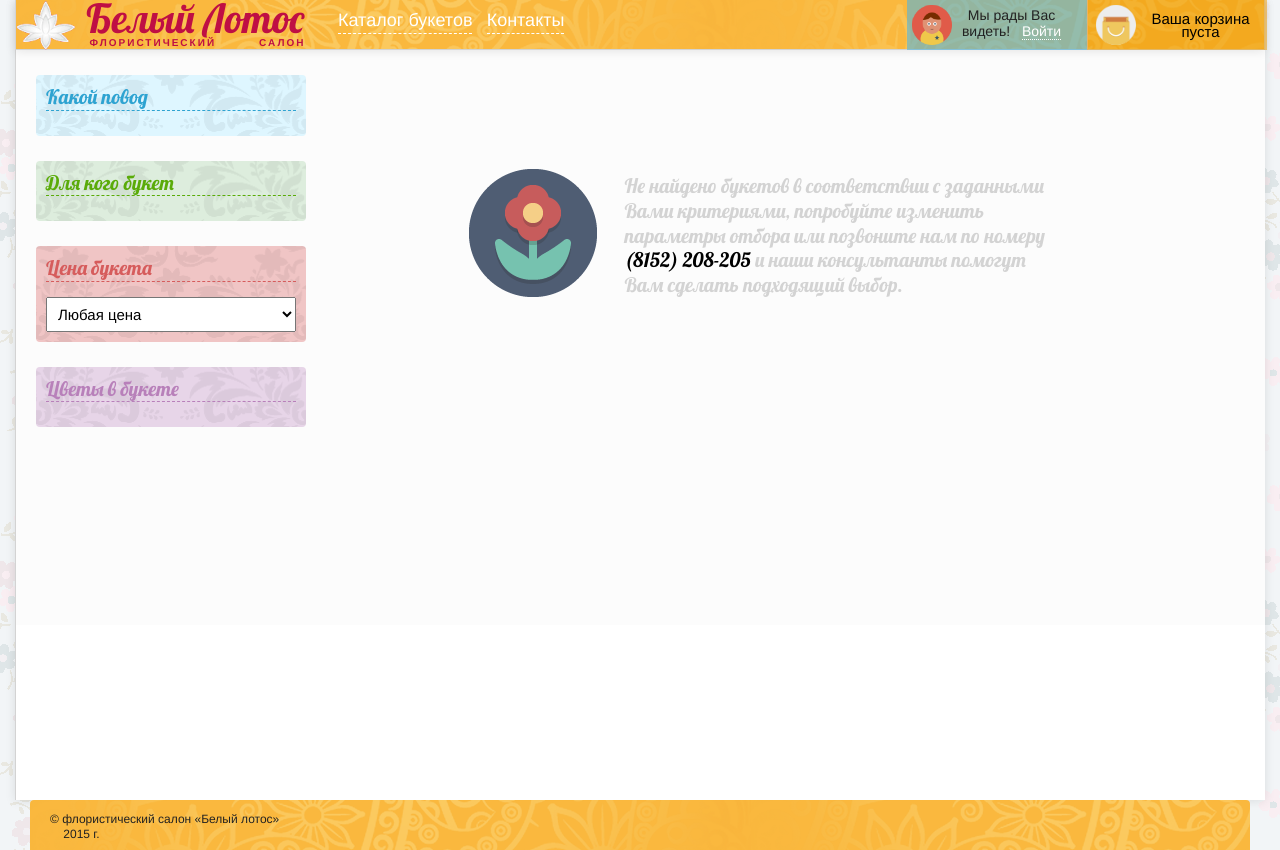
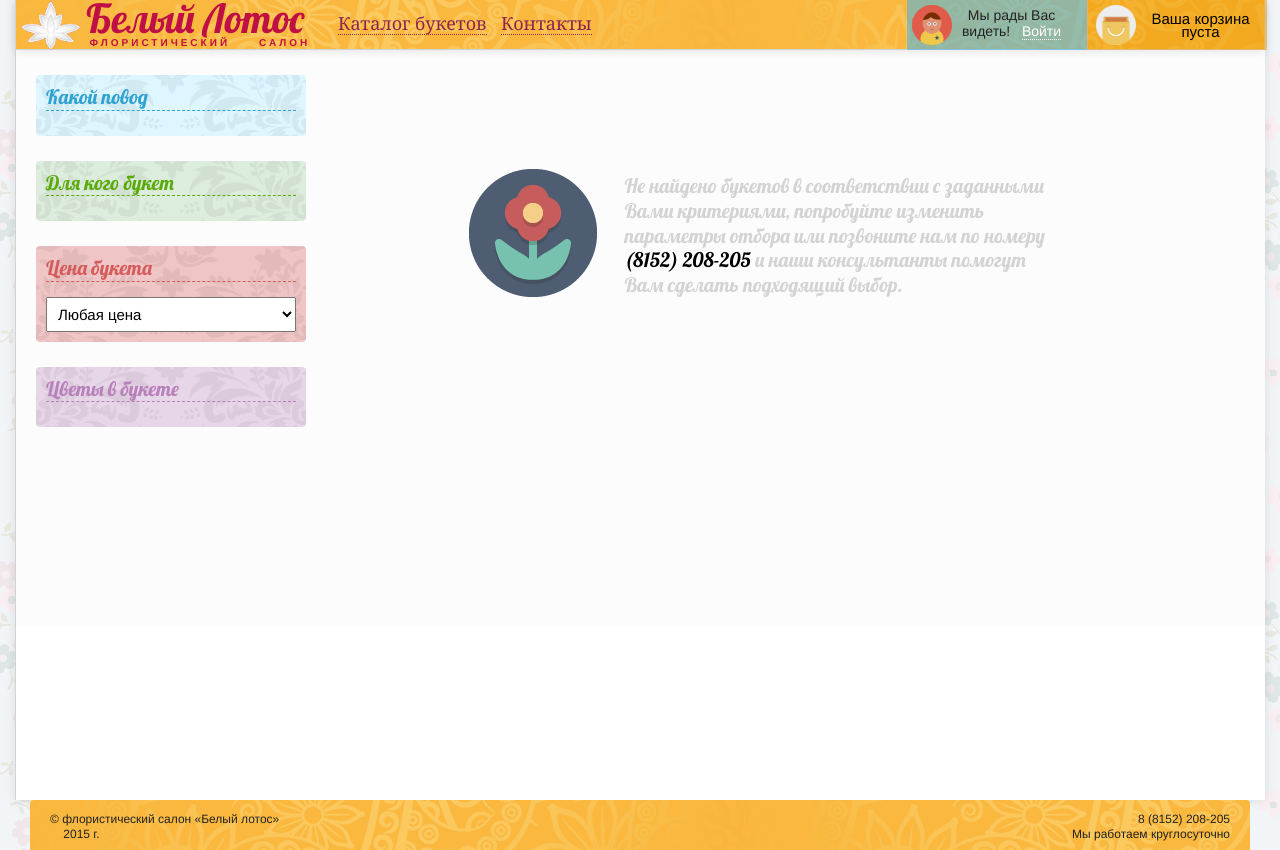
Before and after one commit to bdf2ch/modules, a PHP site: page / in a window 1280 px wide. Run offline with PHP 8.4, Linux system fonts and the light colour scheme; data that the repository does not hold is empty.

Commit message:
somechanges

```diff
--- a/index.html
+++ b/index.html
@@ -17,7 +17,7 @@
             <img src="resources/img/lotos.png" alt="Флористический салон Белый Лотос"/>
             <div class="logo-wrapper">
                 <span class="big-caption">Белый Лотос</span>
-                <span class="small-caption">Флористический &nbsp; &nbsp; &nbsp; &nbsp; салон</span>
+                <span class="small-caption">Флористический &nbsp; &nbsp; салон</span>
             </div>
         </div>
 
@@ -104,12 +104,7 @@
 </div>
 
 <div id="wrapper">
-    <!--
-    <div id="sidebar" ng-include="sidebar.template" ng-controller="SidebarController"></div>
-    -->
     <div id="content" ng-view></div>
-
-
 </div>
 
 <div id="footer">
@@ -117,6 +112,10 @@
         <div class="unit-25 text-left copyrights">&copy; флористический салон «Белый лотос»<br>
             &nbsp; &nbsp; 2015 г.
         </div>
+        <dib class="unit-75 text-right contacts">
+            8 (8152) 208-205<br>
+            Мы работаем круглосуточно
+        </dib>
         <!--
         <div class="unit-40">
             <div class="units-row end units-split">
--- a/modules/gears.app.js
+++ b/modules/gears.app.js
@@ -90,7 +90,7 @@ var application = angular.module("gears.app", [
         //$application.currentOrder.customerSurname.value = "Косоглазовский";
         //$application.currentOrder.customerPhone.value = "+7 (921) 555-66-789";
         //$application.currentOrder.customerEmail.value = "fuckingemail@email.com";
-        $application.currentOrder.comment.value = "Комментарий к заказу комментарий к заказу комментарий к заказу комментарий к заказу комментарий к заказу";
+        //$application.currentOrder.comment.value = "Комментарий к заказу комментарий к заказу комментарий к заказу комментарий к заказу комментарий к заказу";
         //$application.currentOrder.recieverSurname.value = "Константинопольский";
         //$application.currentOrder.recieverName.value = "Константин";
         //$application.currentOrder.recieverFname.value = "Константинович";
--- a/modules/gears.app.orders.js
+++ b/modules/gears.app.orders.js
@@ -38,10 +38,6 @@ var appOrders = angular.module("gears.app.orders", [])
                     comment: new Field({ source: "comment", value: "", default_value: "" }),
                     created: new Field({ source: "created", value: 0, default_value: 0 }),
                     totalPrice: new Field({ source: "total_price", value: 0, default_value: 0 })
-                },
-
-                _onInit_: function () {
-
                 }
             };
 
@@ -111,6 +107,7 @@ var appOrders = angular.module("gears.app.orders", [])
                             bouquets: products
                         }
                     };
+                    $log.log("order = ", order);
                     //$application.currentOrder._states_.loaded(false);
                     $http.post("serverside/controllers/orders.php", params)
                         .success(function (data) {
--- a/resources/styles/lotos.css
+++ b/resources/styles/lotos.css
@@ -41,18 +41,19 @@ body {
   float: left;
   height: 50px;
   margin-top: 1px;
+  margin-left: 5px !important;
 }
 #top-header #logo .logo-wrapper {
   float: left;
   height: 50px;
-  margin-left: 10px;
+  margin-left: 5px;
 }
 #top-header #logo .small-caption {
   display: block;
   margin-left: 3px;
   font-family: "Helvetica";
   text-transform: uppercase;
-  letter-spacing: 2px;
+  letter-spacing: 3px;
   font-weight: bold;
   font-size: 10px;
   color: #BF0F44 !important;
@@ -74,14 +75,18 @@ body {
   margin-left: 10px;
   padding-left: 0px;
   padding-right: 0px;
-  padding-top: 8px;
+  padding-top: 15px;
+  padding-bottom: 2px;
+  font-family: "Georgia";
   font-size: 18px;
   text-decoration: none;
-  color: white;
-  border-bottom: 1px dashed white;
+  line-height: 17px;
+  color: #8C2352;
+  border-bottom: 1px dotted #8C2352;
 }
 #top-header #header-menu a:hover {
-  color: #2C3D6B;
+  color: white;
+  border-bottom-color: white;
 }
 #top-header #header-menu li {
   margin-right: 20px;
@@ -385,6 +390,12 @@ body {
 #footer .copyrights {
   padding-top: 12px;
   padding-left: 20px;
+  font-size: 12px;
+  line-height: 15px;
+}
+#footer .contacts {
+  padding-top: 12px;
+  padding-right: 20px;
   font-size: 12px;
   line-height: 15px;
 }
--- a/resources/styles/lotos.less
+++ b/resources/styles/lotos.less
@@ -52,13 +52,13 @@ html, body {
       float: left;
       height: 50px;
       margin-top: 1px;
-      //margin-left: 5px !important;
+      margin-left: 5px !important;
     }
 
     .logo-wrapper {
       float: left;
       height: 50px;
-      margin-left: 10px;
+      margin-left: 5px;
       //background: #BF0F44;
       //border-top-right-radius: 45px;
     }
@@ -70,7 +70,7 @@ html, body {
       margin-left: 3px;
       font-family: "Helvetica";
       text-transform: uppercase;
-      letter-spacing: 2px;
+      letter-spacing: 3px;
       font-weight: bold;
       font-size: 10px;
       color: #BF0F44 !important;
@@ -110,21 +110,23 @@ html, body {
       //padding: 5px !important;
       padding-left: 0px;
       padding-right: 0px;
-      padding-top: 8px;
+      padding-top: 15px;
+      padding-bottom: 2px;
       //padding-left: 8px !important;
       //font-family: 'Lobster', cursive;
-      //font-family: "Verdana";
+      font-family: "Georgia";
       font-size: 18px;
       text-decoration: none;
-      //line-height: 17px;
+      line-height: 17px;
       //color: #BF0F44 !important;
-      color: white;
+      color: #8C2352;
       //text-shadow: rgb(255, 255, 255) 0px 1px 0px;
       //border-radius: 5px;
-      border-bottom: 1px dashed white;
+      border-bottom: 1px dotted #8C2352;
 
       &:hover {
-        color: #2C3D6B;
+        color: white;
+        border-bottom-color: white;
       }
     }
 
@@ -627,6 +629,13 @@ html, body {
   .copyrights {
     padding-top: 12px;
     padding-left: 20px;
+    font-size: 12px;
+    line-height: 15px;
+  }
+
+  .contacts {
+    padding-top: 12px;
+    padding-right: 20px;
     font-size: 12px;
     line-height: 15px;
   }
--- a/templates/order/order.html
+++ b/templates/order/order.html
@@ -295,6 +295,7 @@
                         <input type="text" name="reciever-address-flat" id="reciever-address-flat" class="width-100" ng-class="{'input-error': errors.address.flat !== false}" placeholder="Квартира" ng-model="order.addressFlat.value" />
                     </label>
 
+                    <!--
                     <div class="units-row end" ng-show="order.deliveryMethodId.value === 2">
                         <div class="unit-100">
                             <span class="subtitle-caption">
@@ -336,6 +337,7 @@
                             </li>
                         </ul>
                     </label>
+                    -->
 
 
                     <div class="unit-100">
```
Also changed, not shown: serverside/controllers/orders.php (+6 -8 lines).
